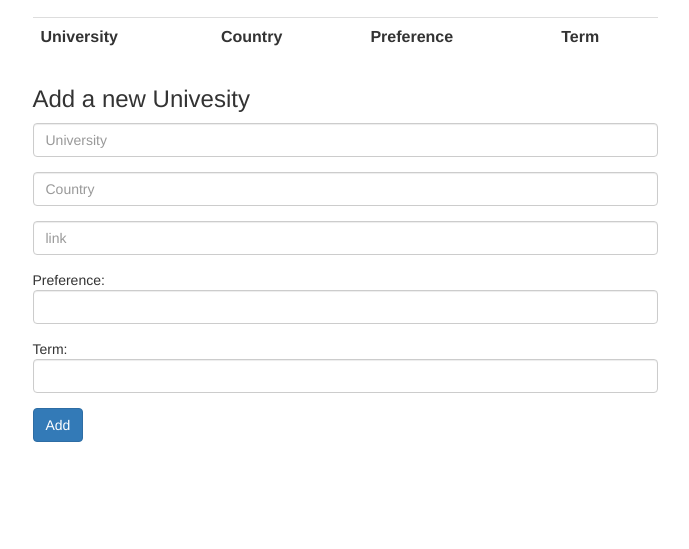
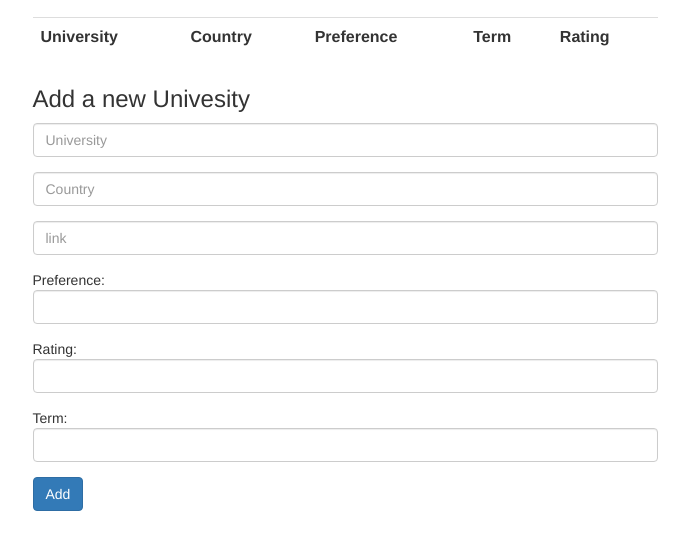
Before and after one commit to RoelCastano/flappyNews, a plain HTML site: page index.html in a window 1280 px wide. Shown: the part 103-652 px from the top of the page, without its empty margins (295-984 px from the left). Drawn offline with nearby package versions, Linux system fonts and the light colour scheme; some packages are replaced by stand-ins of ours; a script that the page names is missing.

Commit message:
add rating

```diff
--- a/app.js
+++ b/app.js
@@ -16,13 +16,15 @@ angular.module('flapperNews', ['LocalStorageModule'])
               country: $scope.country,
               preference: $scope.preference,
               term: $scope.term,
-              link: $scope.link
+              link: $scope.link,
+              rating: $scope.rating
           });
           $scope.university='';
           $scope.country='';
           $scope.preference=0;
           $scope.term=1;
           $scope.link='';
+          $scope.rating=0;
       };
 
       $scope.incrementPreference= function(univ) {
--- a/index.html
+++ b/index.html
@@ -22,6 +22,7 @@
             <th>Country</th>
             <th>Preference</th>
             <th>Term</th>
+            <th>Rating</th>
             <tr ng-repeat="univ in univs | orderBy:'-preference'">
                 <td style="margin-left:10px;">
                     <a ng-show="univ.link" href="{{univ.link}}">
@@ -34,6 +35,7 @@
                 <td>{{univ.country}}</td>
                 <td>{{univ.preference}}</td>
                 <td>{{univ.term}}</td>
+                <td>{{univ.rating}}</td>
                 <td ng-click="deleteUniv($index)">Delete<td>
 
                     </tr>
@@ -74,6 +76,14 @@
                     </div>
 
                     <div class="form-group">
+                        Rating:
+                        <input type="number"
+                        name="rating"
+                        class="form-control"
+                        ng-model="rating"></input>
+                    </div>
+
+                    <div class="form-group">
                         Term:
                         <input type="number"
                         name="term"
@@ -82,7 +92,6 @@
                         class="form-control"
                         ng-model="term"></input>
                     </div>
-
                     <button type="submit" class="btn btn-primary">Add</button>
                 </form>
 
```
